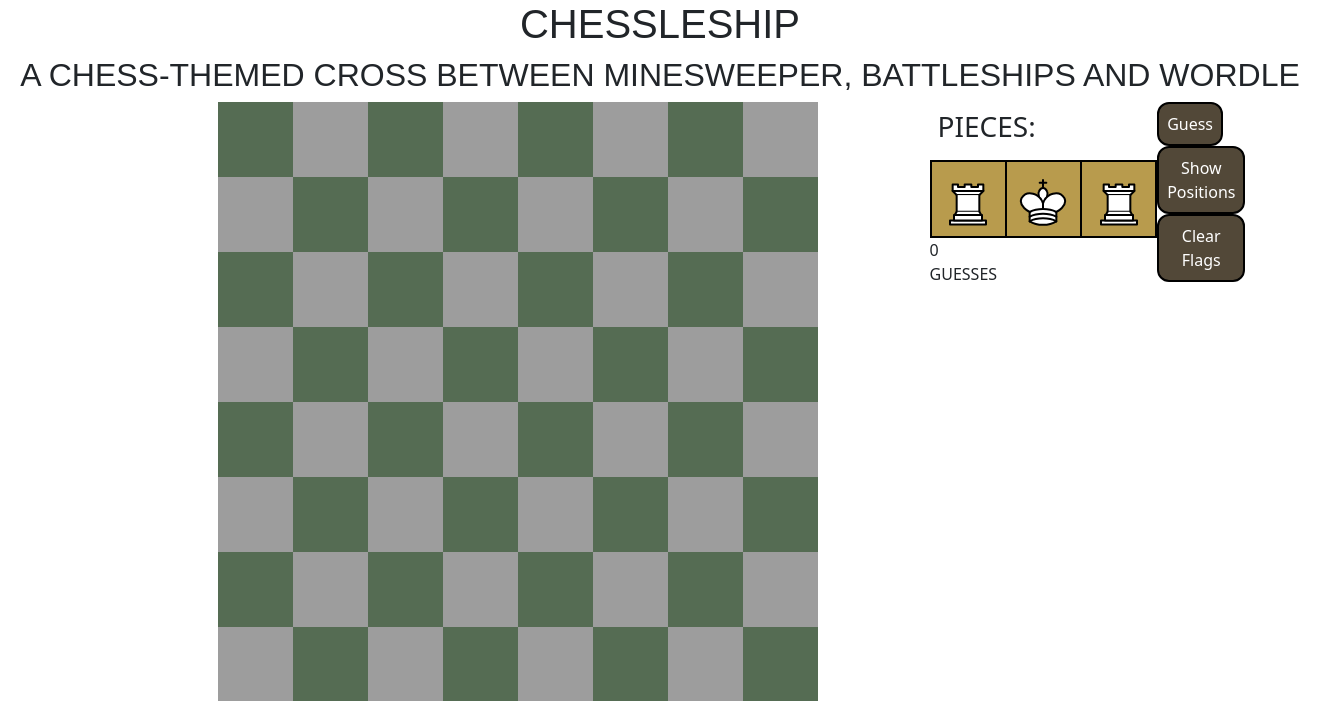
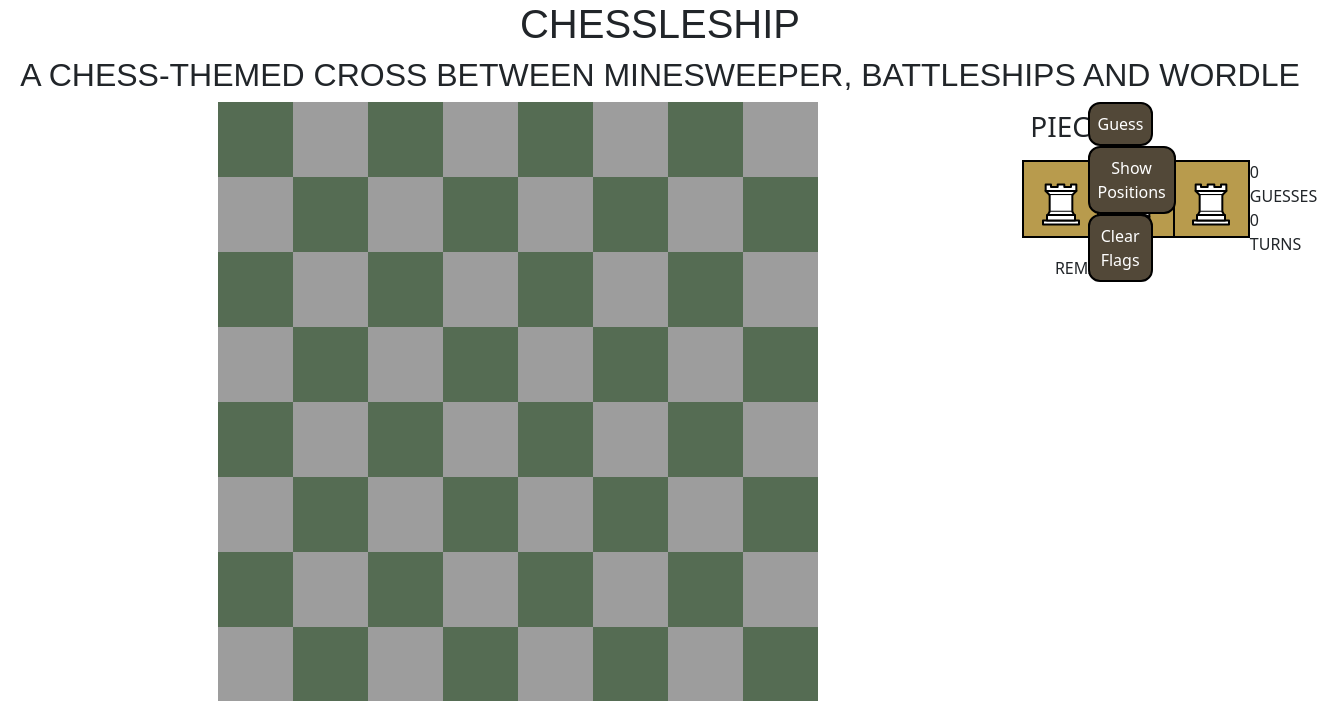
Before and after one commit to robscr/WebDev, a Flask app: template app/templates/chessleship.html in a window 1320 px wide. Shown: the part 56-757 px from the top of the page. Run offline with Flask 2, Linux system fonts and the light colour scheme; the template is opened without the code that fills it, so the values that code supplies are empty.

Commit message:
SOme container stuff before pulling the stuff i did for lachy

```diff
--- a/app/static/css/chessleship.css
+++ b/app/static/css/chessleship.css
@@ -177,3 +177,10 @@
     color: white;
     padding: 1vmin;
   }
+
+  .turncontainer{
+    float: right;
+  }
+  .guesscontainer{
+    float: left;
+  }
--- a/app/templates/chessleship.html
+++ b/app/templates/chessleship.html
@@ -53,17 +53,24 @@
           </table>
         </div>
         <div class="col-12 col-sm-12 col-md-3" id="functions-container">
-          <div class="piece-container">
+          <div class="piece-container col-12 col-sm-12 col-md-3">
             <h3 id="h_pieces">Pieces: </h3>
             <table id="piecetable">
             </table>
-            <div class="guess-container">
-              <div id="guesscount" class="guess">0</div>
-              <div class="label">Guesses</div>
+            <div class="container col-12 col-sm-12 col-md-3">
+              <div class="guess-container">
+                <div id="guesscount" class="guess">0</div>
+                <div id= "guess label" class="label">Guesses</div>
+              </div>
+              <div class="turn-container">
+                <div id="turncount" class="turn">0</div>
+                <div id= "turn label" class="label">Turns Remaining</div>
+              </div>
             </div>
+
           </div>
 
-          <div class="btns-conatiner">
+          <div class="btns-conatiner col-12 col-sm-12 col-md-3">
             <button type="button" class="button" onclick="guess()">Guess</button>
             <button type="button" class="button" onclick="showPositions()">Show Positions</button>
             <button type="button" class="button" onclick="resetflags()">Clear Flags</button>
```
